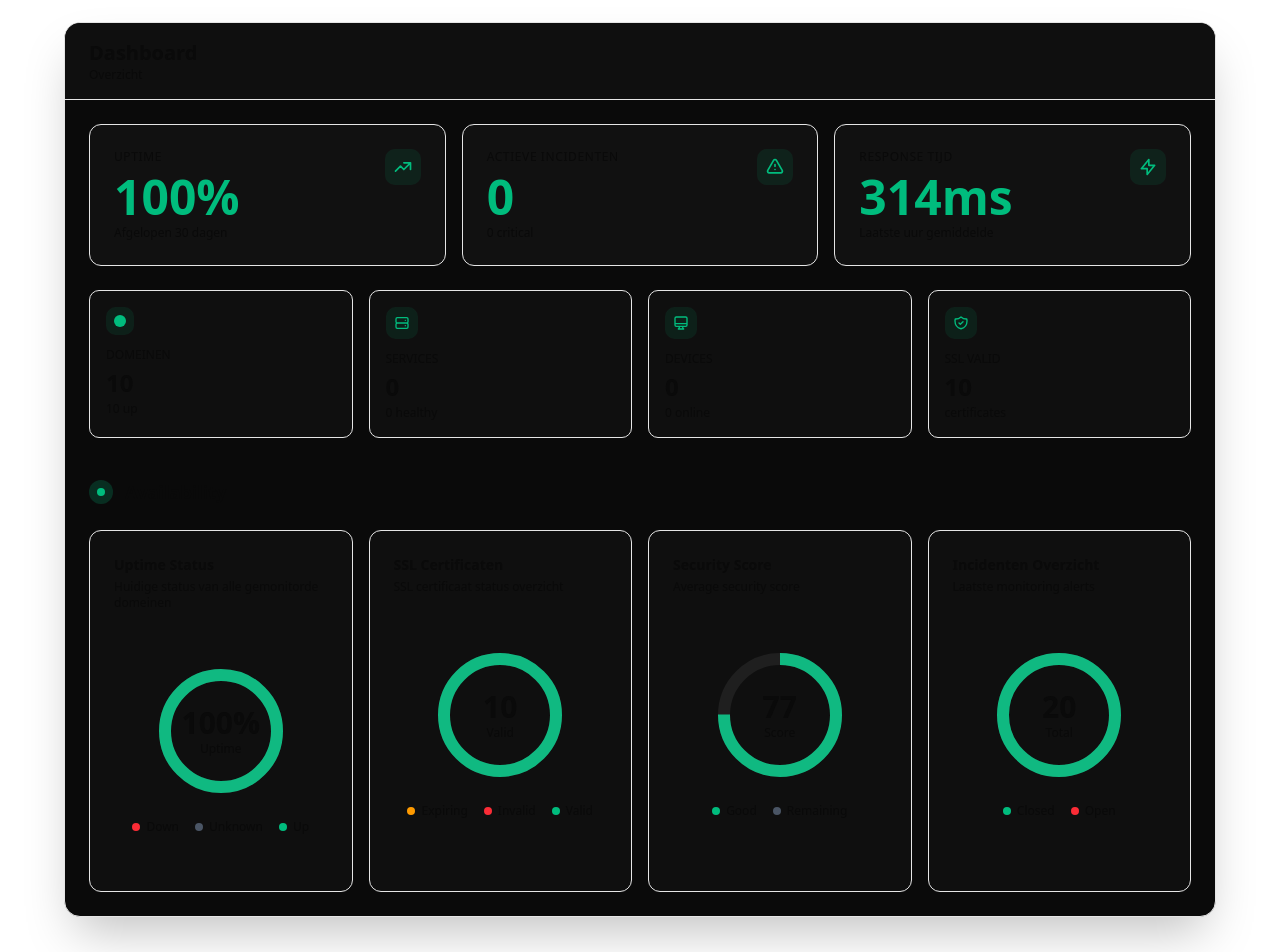
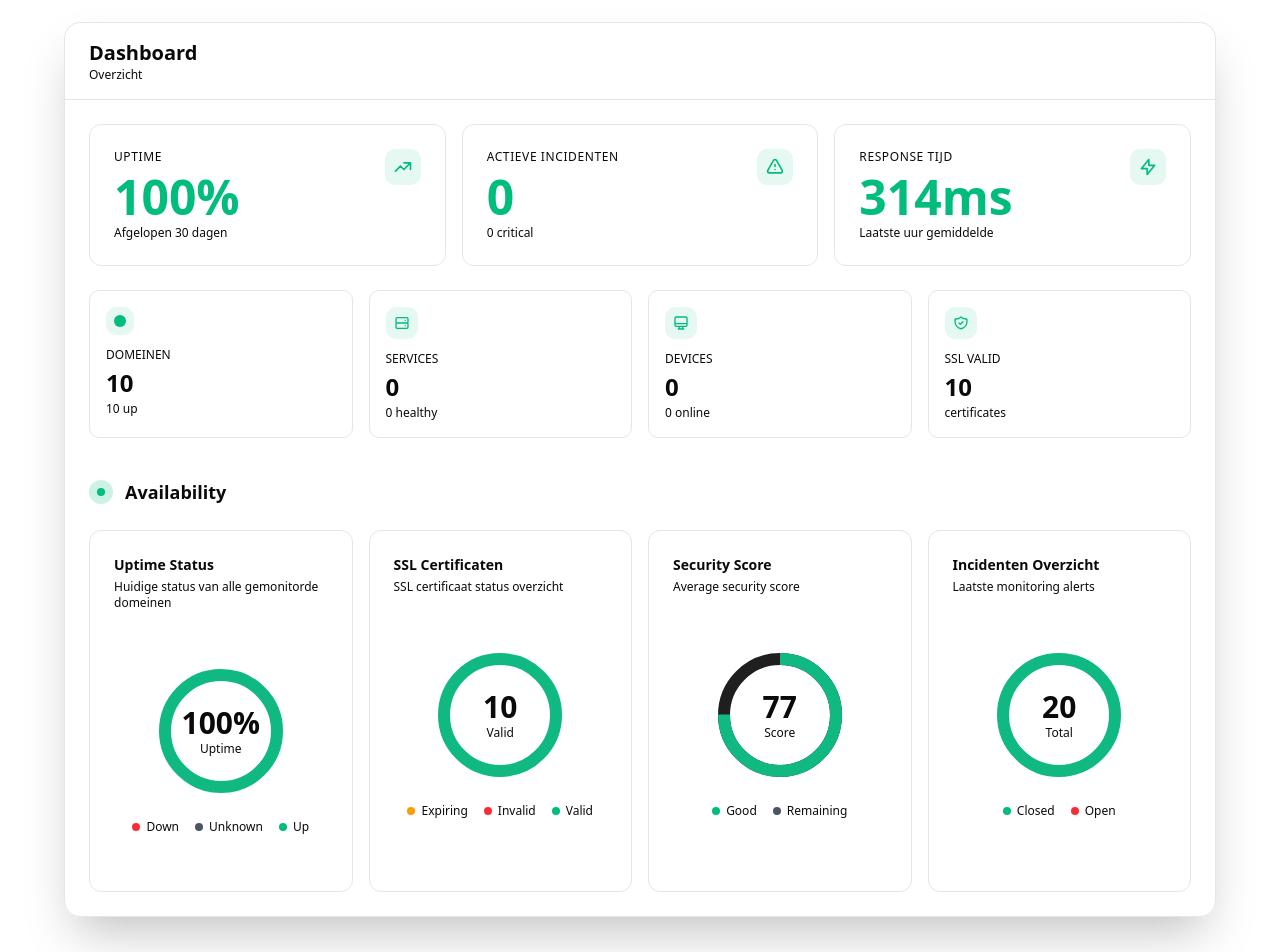
Before and after one commit to iPulseHQ/PulseGuardWebsite, a Next.js app: page /pulseguard in a window 1280 px wide. Shown: the part 740-1692 px from the top of the page. Built offline with nearby package versions, Linux system fonts and the light colour scheme.

Commit message:
refactor(styles): update background and border styles across multiple components for consistency and improved visual hierarchy

```diff
--- a/components/Header.tsx
+++ b/components/Header.tsx
@@ -114,7 +114,7 @@ export default function Header() {
               href="/"
               className={`px-4 py-2 text-sm font-medium rounded-md transition-all ${
                 isActive("/")
-                  ? "bg-white/10 text-white border border-white/20"
+                  ? "bg-primary/10 text-primary border border-primary/20"
                   : "text-foreground/80 hover:text-foreground hover:bg-muted"
               }`}
             >
@@ -131,7 +131,7 @@ export default function Header() {
                 type="button"
                 className={`px-4 py-2 text-sm font-medium rounded-md transition-all flex items-center gap-1 ${
                   pathname?.includes('/pulseguard') || pathname?.includes('/pulsefiles') || pathname?.includes('/pulseqr')
-                    ? "bg-white/10 text-white border border-white/20"
+                    ? "bg-primary/10 text-primary border border-primary/20"
                     : "text-foreground/80 hover:text-foreground hover:bg-muted"
                 }`}
               >
@@ -149,7 +149,7 @@ export default function Header() {
                         href={solution.href}
                         className={`flex items-start gap-3 p-3 rounded-lg transition-all group ${
                           isActive(solution.href)
-                            ? "bg-white/10 border border-white/20"
+                            ? "bg-primary/10 border border-primary/20"
                             : "hover:bg-muted"
                         }`}
                       >
@@ -177,7 +177,7 @@ export default function Header() {
                 href={item.href}
                 className={`px-4 py-2 text-sm font-medium rounded-md transition-all ${
                   isActive(item.href)
-                    ? "bg-white/10 text-white border border-white/20"
+                    ? "bg-primary/10 text-primary border border-primary/20"
                     : "text-foreground/80 hover:text-foreground hover:bg-muted"
                 }`}
               >
@@ -269,7 +269,7 @@ export default function Header() {
               href="/"
               className={`block px-4 py-2 text-sm font-medium rounded-md transition-all ${
                 isActive("/")
-                  ? "bg-white/10 text-white border border-white/20"
+                  ? "bg-primary/10 text-primary border border-primary/20"
                   : "text-foreground/80 hover:text-foreground hover:bg-muted"
               }`}
               onClick={() => setMobileMenuOpen(false)}
@@ -288,7 +288,7 @@ export default function Header() {
                   href={solution.href}
                   className={`flex items-start gap-3 p-3 rounded-lg transition-all ${
                     isActive(solution.href)
-                      ? "bg-white/10 border border-white/20"
+                      ? "bg-primary/10 border border-primary/20"
                       : "hover:bg-muted"
                   }`}
                   onClick={() => setMobileMenuOpen(false)}
@@ -314,7 +314,7 @@ export default function Header() {
                 href={item.href}
                 className={`block px-4 py-2 text-sm font-medium rounded-md transition-all ${
                   isActive(item.href)
-                    ? "bg-white/10 text-white border border-white/20"
+                    ? "bg-primary/10 text-primary border border-primary/20"
                     : "text-foreground/80 hover:text-foreground hover:bg-muted"
                 }`}
                 onClick={() => setMobileMenuOpen(false)}
--- a/components/PulseGuardDashboardMockup.tsx
+++ b/components/PulseGuardDashboardMockup.tsx
@@ -1,8 +1,8 @@
 export default function PulseGuardDashboardMockup() {
   return (
-    <div className="w-full max-w-6xl mx-auto rounded-2xl overflow-hidden border border-border/50 shadow-2xl bg-[#0A0A0A]">
+    <div className="w-full max-w-6xl mx-auto rounded-2xl overflow-hidden border border-border/50 shadow-2xl bg-background">
       {/* Header */}
-      <div className="bg-[#0F0F0F] px-6 py-4 border-b border-border/30">
+      <div className="bg-card px-6 py-4 border-b border-border/30">
         <h2 className="text-xl font-bold text-foreground">Dashboard</h2>
         <p className="text-xs text-muted-foreground">Overzicht</p>
       </div>
@@ -12,7 +12,7 @@ export default function PulseGuardDashboardMockup() {
         {/* Top Stats Row */}
         <div className="grid grid-cols-1 md:grid-cols-3 gap-4">
           {/* Uptime */}
-          <div className="bg-[#111111] border border-[#1F1F1F] rounded-xl p-6">
+          <div className="bg-card border border-border/50 rounded-xl p-6">
             <div className="flex items-start justify-between">
               <div>
                 <p className="text-xs font-medium text-muted-foreground tracking-wider mb-2">UPTIME</p>
@@ -28,7 +28,7 @@ export default function PulseGuardDashboardMockup() {
           </div>
 
           {/* Active Incidents */}
-          <div className="bg-[#111111] border border-[#1F1F1F] rounded-xl p-6">
+          <div className="bg-card border border-border/50 rounded-xl p-6">
             <div className="flex items-start justify-between">
               <div>
                 <p className="text-xs font-medium text-muted-foreground tracking-wider mb-2">ACTIEVE INCIDENTEN</p>
@@ -44,7 +44,7 @@ export default function PulseGuardDashboardMockup() {
           </div>
 
           {/* Response Time */}
-          <div className="bg-[#111111] border border-[#1F1F1F] rounded-xl p-6">
+          <div className="bg-card border border-border/50 rounded-xl p-6">
             <div className="flex items-start justify-between">
               <div>
                 <p className="text-xs font-medium text-muted-foreground tracking-wider mb-2">RESPONSE TIJD</p>
@@ -62,7 +62,7 @@ export default function PulseGuardDashboardMockup() {
 
         {/* Secondary Stats Row */}
         <div className="grid grid-cols-2 md:grid-cols-4 gap-4">
-          <div className="bg-[#0F0F0F] border border-[#1A1A1A] rounded-lg p-4">
+          <div className="bg-muted/30 border border-border/50 rounded-lg p-4">
             <div className="flex items-center gap-3 mb-3">
               <div className="bg-emerald-500/10 p-2 rounded-lg">
                 <div className="w-3 h-3 rounded-full bg-emerald-500"></div>
@@ -73,7 +73,7 @@ export default function PulseGuardDashboardMockup() {
             <p className="text-xs text-muted-foreground">10 up</p>
           </div>
 
-          <div className="bg-[#0F0F0F] border border-[#1A1A1A] rounded-lg p-4">
+          <div className="bg-muted/30 border border-border/50 rounded-lg p-4">
             <div className="flex items-center gap-3 mb-3">
               <div className="bg-emerald-500/10 p-2 rounded-lg">
                 <svg className="w-4 h-4 text-emerald-500" fill="none" stroke="currentColor" viewBox="0 0 24 24">
@@ -86,7 +86,7 @@ export default function PulseGuardDashboardMockup() {
             <p className="text-xs text-muted-foreground">0 healthy</p>
           </div>
 
-          <div className="bg-[#0F0F0F] border border-[#1A1A1A] rounded-lg p-4">
+          <div className="bg-muted/30 border border-border/50 rounded-lg p-4">
             <div className="flex items-center gap-3 mb-3">
               <div className="bg-emerald-500/10 p-2 rounded-lg">
                 <svg className="w-4 h-4 text-emerald-500" fill="none" stroke="currentColor" viewBox="0 0 24 24">
@@ -99,7 +99,7 @@ export default function PulseGuardDashboardMockup() {
             <p className="text-xs text-muted-foreground">0 online</p>
           </div>
 
-          <div className="bg-[#0F0F0F] border border-[#1A1A1A] rounded-lg p-4">
+          <div className="bg-muted/30 border border-border/50 rounded-lg p-4">
             <div className="flex items-center gap-3 mb-3">
               <div className="bg-emerald-500/10 p-2 rounded-lg">
                 <svg className="w-4 h-4 text-emerald-500" fill="none" stroke="currentColor" viewBox="0 0 24 24">
@@ -124,13 +124,13 @@ export default function PulseGuardDashboardMockup() {
         {/* Charts Grid */}
         <div className="grid grid-cols-1 md:grid-cols-2 lg:grid-cols-4 gap-4">
           {/* Uptime Status */}
-          <div className="bg-[#0F0F0F] border border-[#1A1A1A] rounded-xl p-6">
+          <div className="bg-muted/30 border border-border/50 rounded-xl p-6">
             <h4 className="text-sm font-semibold text-foreground mb-1">Uptime Status</h4>
             <p className="text-xs text-muted-foreground mb-6">Huidige status van alle gemonitorde domeinen</p>
             <div className="flex flex-col items-center justify-center py-8">
               <div className="relative w-32 h-32">
                 <svg className="w-32 h-32 transform -rotate-90">
-                  <circle cx="64" cy="64" r="56" fill="none" stroke="#1F1F1F" strokeWidth="12" />
+                  <circle cx="64" cy="64" r="56" fill="none" className="stroke-border" strokeWidth="12" />
                   <circle cx="64" cy="64" r="56" fill="none" stroke="#10B981" strokeWidth="12" strokeDasharray="352" strokeDashoffset="0" />
                 </svg>
                 <div className="absolute inset-0 flex flex-col items-center justify-center">
@@ -156,13 +156,13 @@ export default function PulseGuardDashboardMockup() {
           </div>
 
           {/* SSL Certificaten */}
-          <div className="bg-[#0F0F0F] border border-[#1A1A1A] rounded-xl p-6">
+          <div className="bg-muted/30 border border-border/50 rounded-xl p-6">
             <h4 className="text-sm font-semibold text-foreground mb-1">SSL Certificaten</h4>
             <p className="text-xs text-muted-foreground mb-6">SSL certificaat status overzicht</p>
             <div className="flex flex-col items-center justify-center py-8">
               <div className="relative w-32 h-32">
                 <svg className="w-32 h-32 transform -rotate-90">
-                  <circle cx="64" cy="64" r="56" fill="none" stroke="#1F1F1F" strokeWidth="12" />
+                  <circle cx="64" cy="64" r="56" fill="none" className="stroke-border" strokeWidth="12" />
                   <circle cx="64" cy="64" r="56" fill="none" stroke="#10B981" strokeWidth="12" strokeDasharray="352" strokeDashoffset="0" />
                 </svg>
                 <div className="absolute inset-0 flex flex-col items-center justify-center">
@@ -188,7 +188,7 @@ export default function PulseGuardDashboardMockup() {
           </div>
 
           {/* Security Score */}
-          <div className="bg-[#0F0F0F] border border-[#1A1A1A] rounded-xl p-6">
+          <div className="bg-muted/30 border border-border/50 rounded-xl p-6">
             <h4 className="text-sm font-semibold text-foreground mb-1">Security Score</h4>
             <p className="text-xs text-muted-foreground mb-6">Average security score</p>
             <div className="flex flex-col items-center justify-center py-8">
@@ -216,13 +216,13 @@ export default function PulseGuardDashboardMockup() {
           </div>
 
           {/* Incidenten */}
-          <div className="bg-[#0F0F0F] border border-[#1A1A1A] rounded-xl p-6">
+          <div className="bg-muted/30 border border-border/50 rounded-xl p-6">
             <h4 className="text-sm font-semibold text-foreground mb-1">Incidenten Overzicht</h4>
             <p className="text-xs text-muted-foreground mb-6">Laatste monitoring alerts</p>
             <div className="flex flex-col items-center justify-center py-8">
               <div className="relative w-32 h-32">
                 <svg className="w-32 h-32 transform -rotate-90">
-                  <circle cx="64" cy="64" r="56" fill="none" stroke="#1F1F1F" strokeWidth="12" />
+                  <circle cx="64" cy="64" r="56" fill="none" className="stroke-border" strokeWidth="12" />
                   <circle cx="64" cy="64" r="56" fill="none" stroke="#10B981" strokeWidth="12" strokeDasharray="352" strokeDashoffset="0" />
                 </svg>
                 <div className="absolute inset-0 flex flex-col items-center justify-center">
```
Also changed, not shown: components/PulseFilesDashboardMockup.tsx (+6 -6 lines), components/PulseQRDashboardMockup.tsx (+15 -15 lines).
